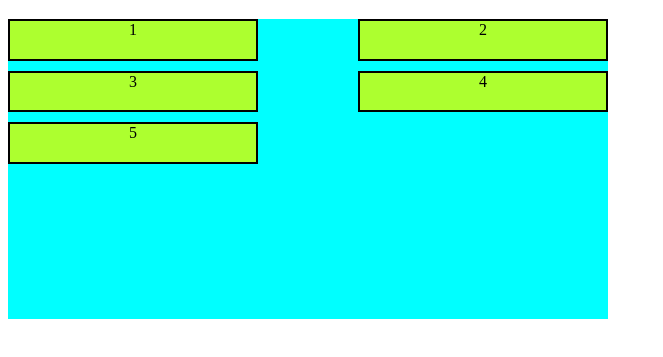
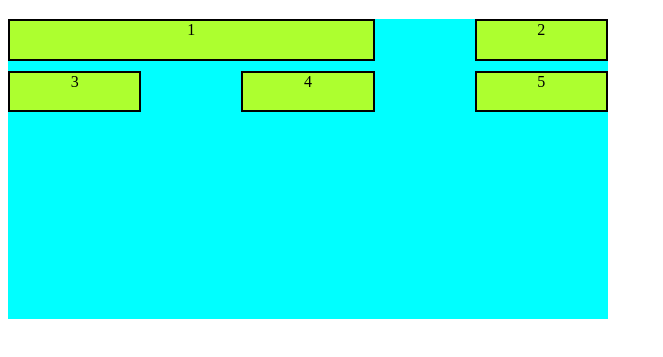
Before and after one commit to swarnima-chauhan/Vanilla-Projects, a plain HTML site: page DEV/CSS/css6.html in a window 1280 px wide. Shown: the part 61-418 px from the top of the page, without its empty margins (0-663 px from the left). Drawn offline with Linux system fonts and the light colour scheme.

Commit message:
grid column

```diff
--- a/DEV/CSS/css6.css
+++ b/DEV/CSS/css6.css
@@ -7,9 +7,10 @@
     grid-template-columns: auto auto; */
 
     grid-template-rows: repeat(6,1fr);
-    grid-template-columns: repeat(2,1fr);
+    grid-template-columns: repeat(3,1fr);
     row-gap: 10px;
     column-gap: 100px;
+
 }
 
 .item{
@@ -17,3 +18,9 @@
     border: 2px solid black;
     text-align: center;
 }
+
+#one{
+    /* grid-column-start: 1;
+    grid-column-end: 3; */
+    grid-column: 1/span 2;
+}
--- a/DEV/CSS/css6.html
+++ b/DEV/CSS/css6.html
@@ -9,7 +9,7 @@
   <body>
     <h1>Grid PlayGround</h1>
     <div class="container">
-      <div class="item">1</div>
+      <div id="one" class="item">1</div>
       <div class="item">2</div>
       <div class="item">3</div>
       <div class="item">4</div>
```
